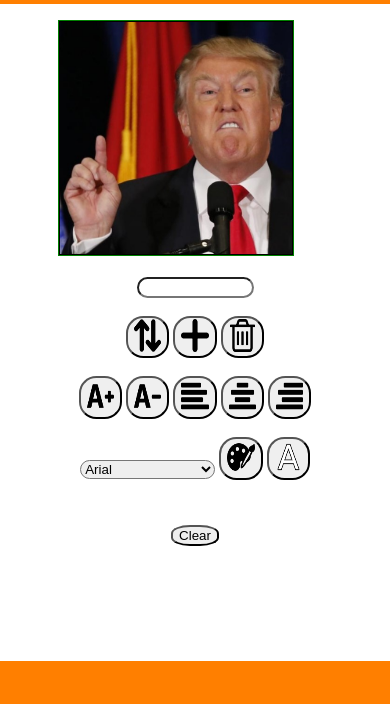
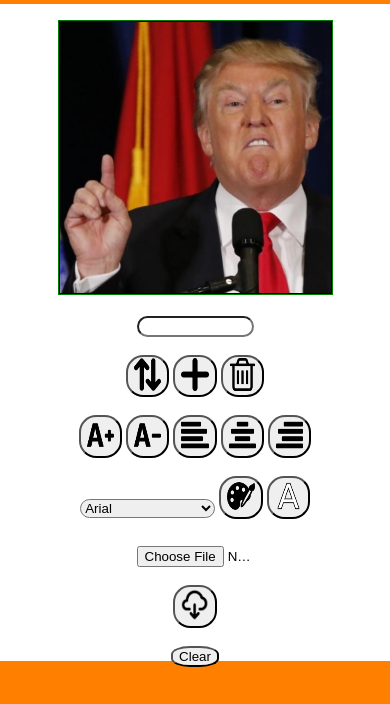
Before and after one commit to udikashri/Meme, a plain HTML site: page index.html in a window 390 px wide. Shown: the part 63-767 px from the top of the page. Drawn offline with Linux system fonts and the light colour scheme.

Commit message:
Add files via upload

```diff
--- a/css/style.css
+++ b/css/style.css
@@ -159,8 +159,8 @@ button label {
         width: 50vw;
     }
     .canvas {
-        width: 60vw;
-        height: 60vw
+        width: 70vw;
+        height: 70vw
     }
     .logo {
         margin-inline-start: 0;
--- a/index.html
+++ b/index.html
@@ -59,7 +59,7 @@
             <input type="color" id="border-color" name="border-color" oninput="setBorderColor(this.value)" value="#ff0000" />
             <br/>
 
-            <!-- <form action="" method="POST" enctype="multipart/form-data" onsubmit="uploadImg(this, event)">
+            <form action="" method="POST" enctype="multipart/form-data" onsubmit="uploadImg(this, event)">
                 <input class="file-input btn" type="file" name="image" onchange="onImgInput(event)" />
                 <input name="img" id="imgData" type="hidden" />
                 <br/>
@@ -67,7 +67,7 @@
                 <button>
                     <a href="#" class="btn" onclick="downloadImg(this)" download="my-img.jpg"><img src="ICONS/noun_Download_3652565.png"></a>
                 </button>
-            </form> -->
+            </form>
             <br/>
             <button onclick="clearCanvas()">Clear</button>
             <br/>
```
